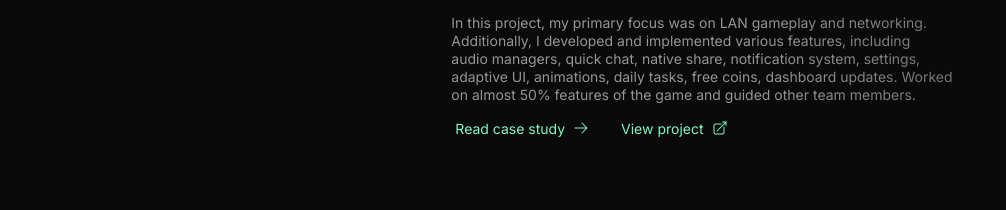
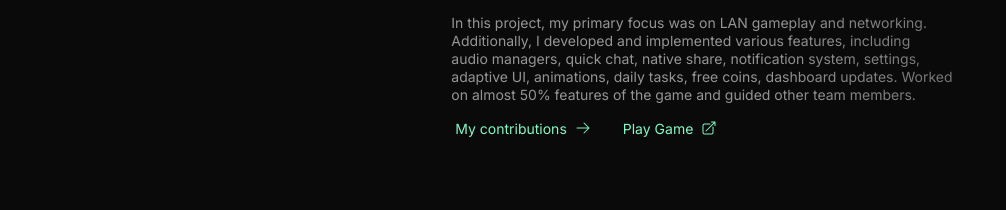
Before and after one commit to pokhrelRaman/portfolio, a Next.js app: page / in a window 1280 px wide. Shown: the part 1191-1401 px from the top of the page, without its empty margins (136-1142 px from the left). Built offline with nearby package versions, Linux system fonts and the light colour scheme.

Commit message:
links name

```diff
--- a/src/components/ProjectCard.tsx
+++ b/src/components/ProjectCard.tsx
@@ -69,7 +69,7 @@ export const ProjectCard: React.FC<ProjectCardProps> = ({
                   style={{ margin: "0", width: "fit-content" }}
                   href={href}
                 >
-                  <Text variant="body-default-s">Read case study</Text>
+                  <Text variant="body-default-s"> My contributions </Text>
                 </SmartLink>
               )}
               {link && (
@@ -78,7 +78,7 @@ export const ProjectCard: React.FC<ProjectCardProps> = ({
                   style={{ margin: "0", width: "fit-content" }}
                   href={link}
                 >
-                  <Text variant="body-default-s">View project</Text>
+                  <Text variant="body-default-s">Play Game</Text>
                 </SmartLink>
               )}
             </Flex>
```
